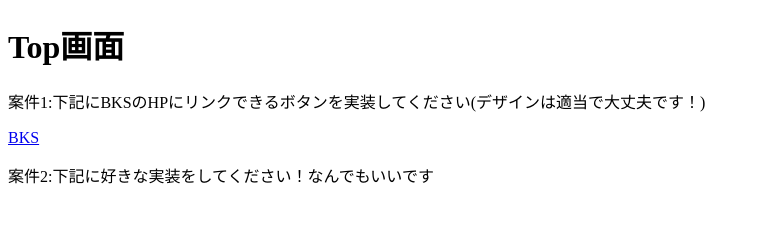
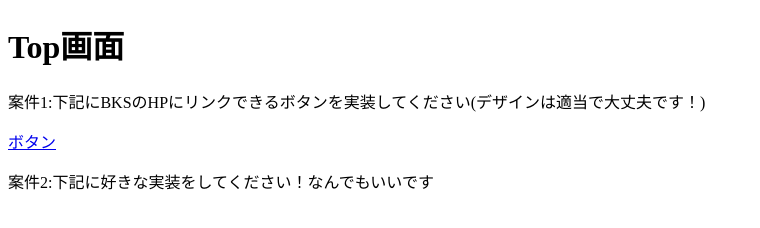
Before and after one commit to PracticeGit0727/GitPracTice2, a plain HTML site: page top.html in a window 1280 px wide. Shown: the whole page, without its empty margins (0-760 px from the left). Drawn offline with Linux system fonts and the light colour scheme.

Commit message:
レビュー指摘対応

```diff
--- a/top.html
+++ b/top.html
@@ -8,7 +8,7 @@
 <body>
     <h1>Top画面</h1>
     <p>案件1:下記にBKSのHPにリンクできるボタンを実装してください(デザインは適当で大丈夫です！)</p>
-    <a href="https://bs-ja.co.jp/">BKS</a>
+    <a href="https://bs-ja.co.jp/">ボタン</a>
     <p>案件2:下記に好きな実装をしてください！なんでもいいです</p>
 </body>
 </html>
```
